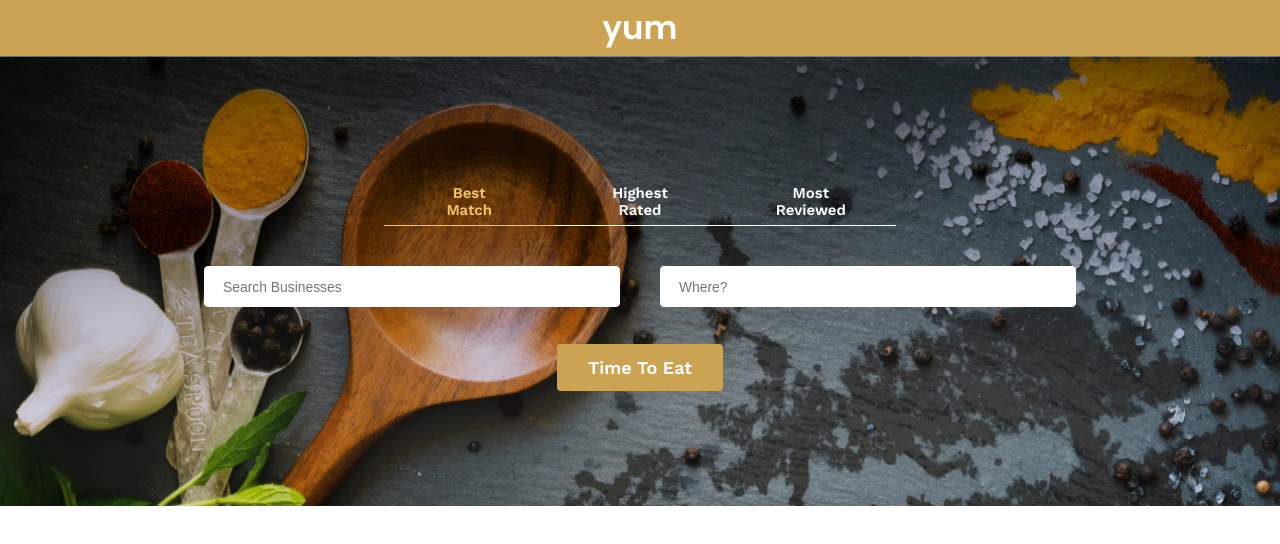
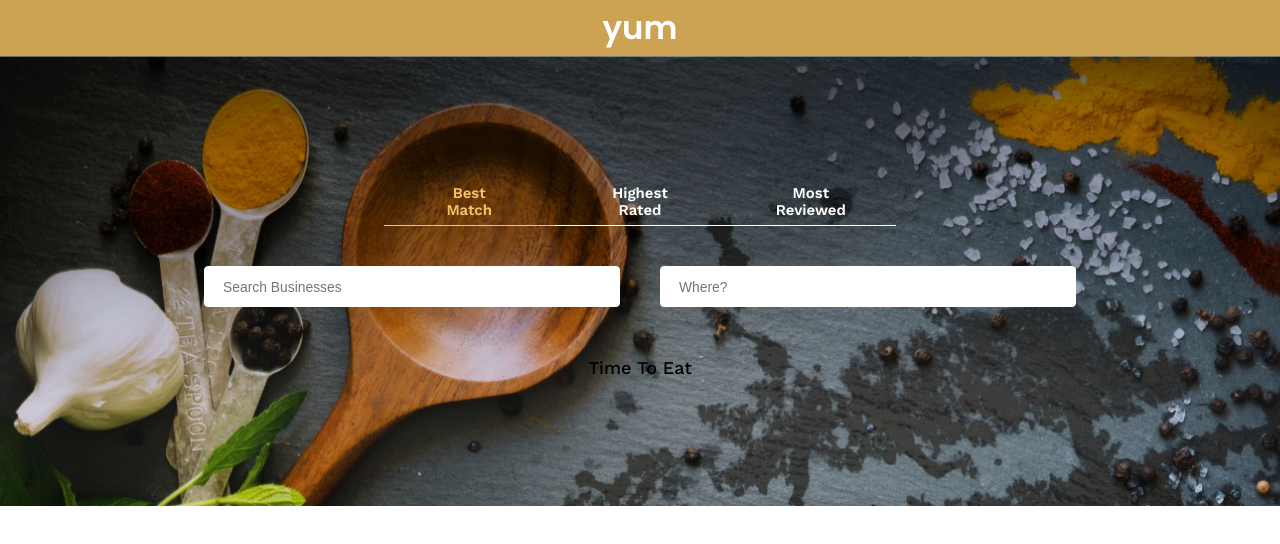
Before and after one commit to everythinginmoderation2/yum, a React (Create React App) app: page / in a window 1280 px wide. Shown: the top 544 px of the page. Built offline with nearby package versions, Linux system fonts and the light colour scheme; no server answers.

Commit message:
changed anchor to div

```diff
--- a/src/components/SearchBar/SearchBar.js
+++ b/src/components/SearchBar/SearchBar.js
@@ -45,7 +45,7 @@ const SearchBar = ({term, location, sortBy, handleTermChange, handleLocationChan
                 <input placeholder="Where?" value={location} onChange={(e)=>{handleLocationChange(e)}}/>
             </div>
             <div className="SearchBar-submit" onClick={(e)=>{handleSearch(e)}}>
-                <a>Time To Eat</a>
+                <div>Time To Eat</div>
                 <><ToastContainer/></>
             </div>
         </div>)
```
